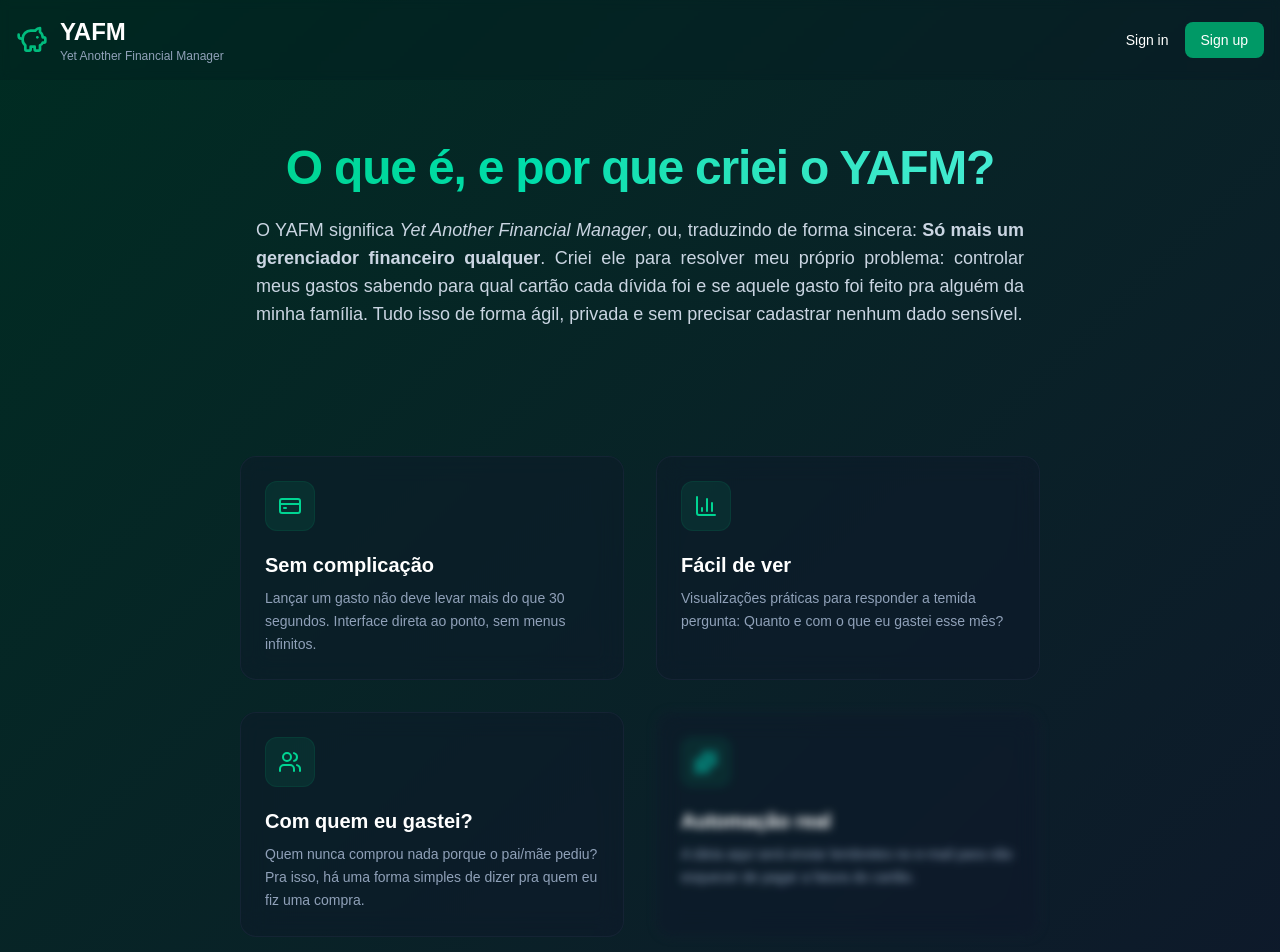
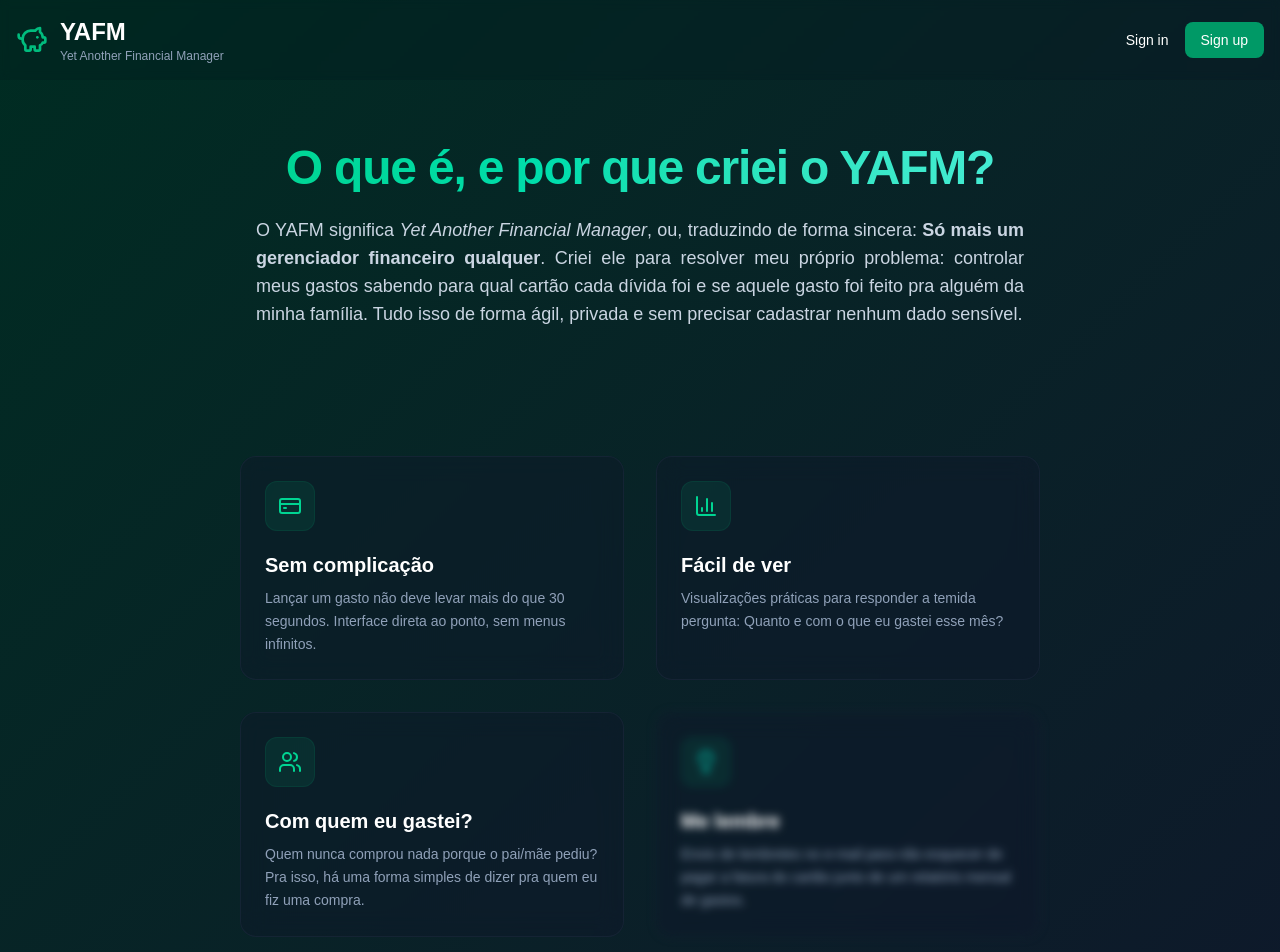
Before and after one commit to yanchagas04/yafm, a Next.js app: page / in a window 1280 px wide. Shown: the top 952 px of the page. Built offline with nearby package versions, Linux system fonts and the light colour scheme.

Commit message:
fix: Changed one coming soon card

```diff
--- a/components/landing/cards.tsx
+++ b/components/landing/cards.tsx
@@ -1,4 +1,4 @@
-import { CreditCard, BarChart3, Users, Sparkles, Tag } from "lucide-react";
+import { CreditCard, BarChart3, Users, Lightbulb, Tag } from "lucide-react";
 
 const pillars = [
     {
@@ -20,9 +20,9 @@ const pillars = [
 
   const avaibleSoon = [
     {
-      icon: <Sparkles className="w-6 h-6 text-teal-400" />,
-      title: "Automação real",
-      description: "A ideia aqui será enviar lembretes no e-mail para não esquecer de pagar a fatura do cartão.",
+      icon: <Lightbulb className="w-6 h-6 text-teal-400" />,
+      title: "Me lembre",
+      description: "Envio de lembretes no e-mail para não esquecer de pagar a fatura do cartão junto de um relatório mensal de gastos.",
     },
     {
       icon: <Tag className="w-6 h-6 text-teal-400" />,
```
